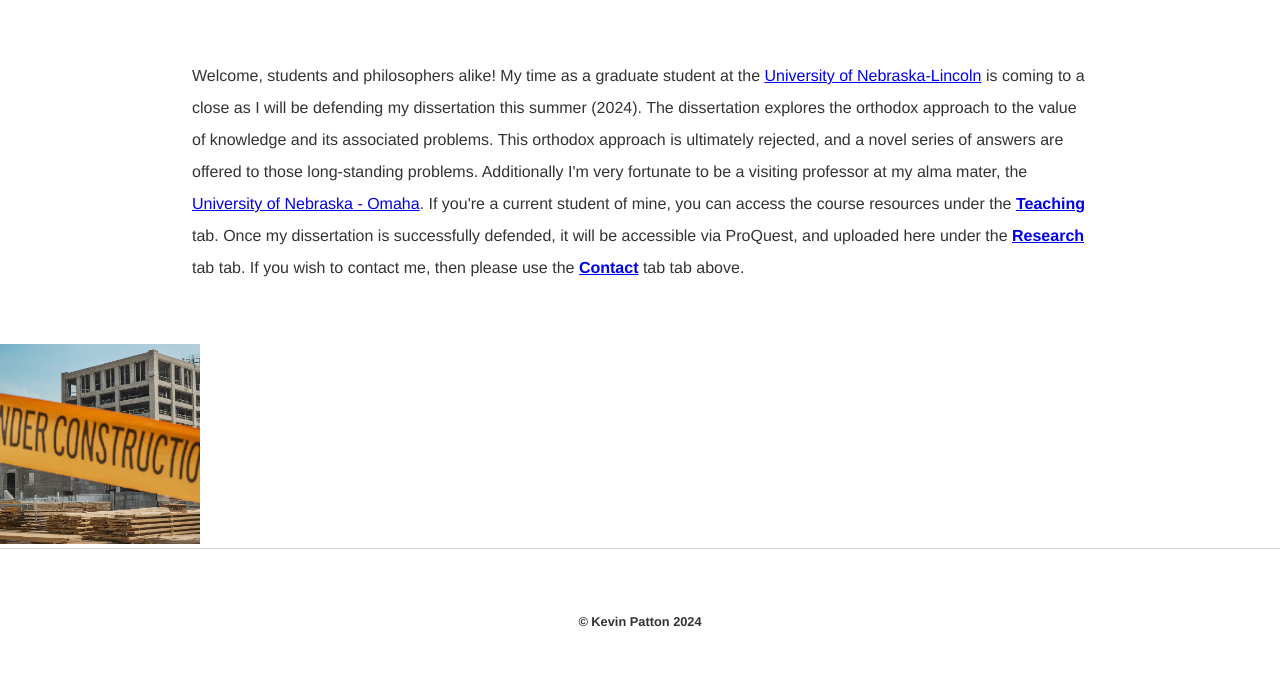
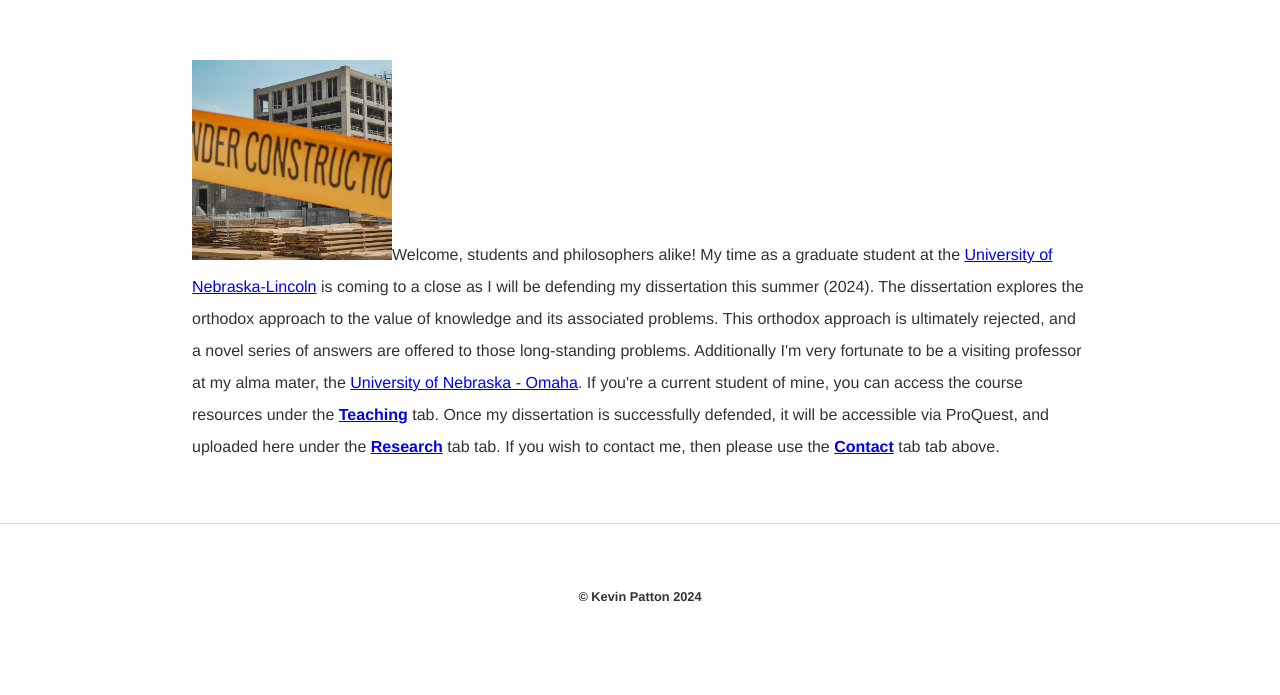
Before and after one commit to kevinjpatton/kevinjpatton.github.io, a Jekyll site: the page built from test.html, in a window 1280 px wide. Shown: the part 348-1043 px from the top of the page. Built offline with Jekyll 4.4.1, drawn with Linux system fonts in a browser that asks for light colours; Markdown is read by kramdown in place of the engine named in the settings; after the commit the page ends 1018 px from its top, so only the background shows below that.

Commit message:
Update test.html

```diff
--- a/test.html
+++ b/test.html
@@ -4,6 +4,5 @@
 ---
 <!-- /.blurb -->
 <div class="blurb">
-<p>Welcome, students and philosophers alike! My time as a graduate student at the  <a href="http://www.unl.edu/philosophy/graduate-students#patton" target="_blank">University of Nebraska-Lincoln</a> is coming to a close as I will be defending my dissertation this summer (2024). The dissertation explores the orthodox approach to the value of knowledge and its associated problems. This orthodox approach is ultimately rejected, and a novel series of answers are offered to those long-standing problems. Additionally I'm very fortunate to be a visiting professor at my alma mater, the <a href="https://www.unomaha.edu/college-of-arts-and-sciences/philosophy/about-us/directory/kevin-patton.php" target="_blank">University of Nebraska - Omaha</a>. If you're a current student of mine, you can access the course resources under the <b><a href="/teaching/index.html" >Teaching</a></b> tab. Once my dissertation is successfully defended, it will be accessible via ProQuest, and uploaded here under the <b><a href="/teaching/index.html">Research</a></b> tab tab. If you wish to contact me, then please use the <b><a href="/teaching/index.html">Contact</a></b> tab tab above.</p>
+<p> <img src="/teaching/Under_Construction.jpg" alt="Under Construction" class="thumbnail">Welcome, students and philosophers alike! My time as a graduate student at the  <a href="http://www.unl.edu/philosophy/graduate-students#patton" target="_blank">University of Nebraska-Lincoln</a> is coming to a close as I will be defending my dissertation this summer (2024). The dissertation explores the orthodox approach to the value of knowledge and its associated problems. This orthodox approach is ultimately rejected, and a novel series of answers are offered to those long-standing problems. Additionally I'm very fortunate to be a visiting professor at my alma mater, the <a href="https://www.unomaha.edu/college-of-arts-and-sciences/philosophy/about-us/directory/kevin-patton.php" target="_blank">University of Nebraska - Omaha</a>. If you're a current student of mine, you can access the course resources under the <b><a href="/teaching/index.html" >Teaching</a></b> tab. Once my dissertation is successfully defended, it will be accessible via ProQuest, and uploaded here under the <b><a href="/teaching/index.html">Research</a></b> tab tab. If you wish to contact me, then please use the <b><a href="/teaching/index.html">Contact</a></b> tab tab above.</p>
 </div>
- <img src="/teaching/Under_Construction.jpg" alt="Under Construction" class="thumbnail">
```
